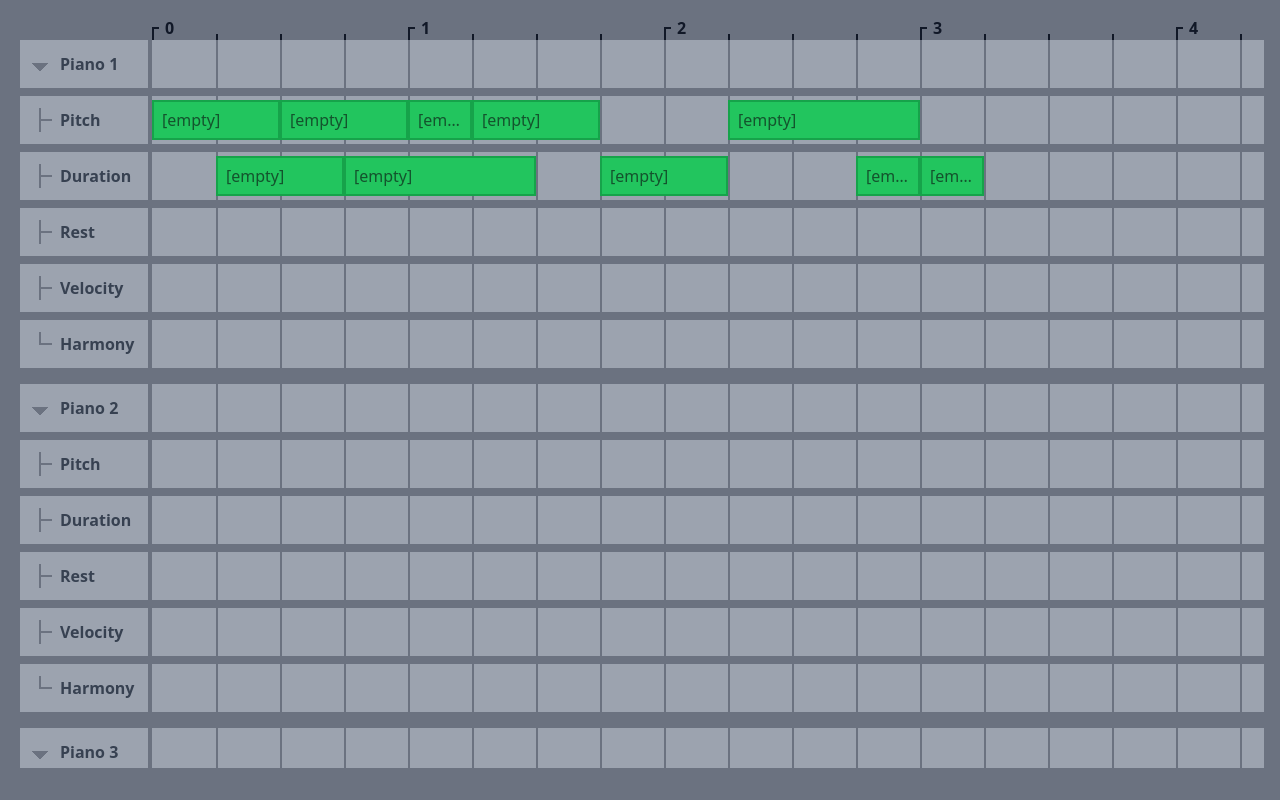
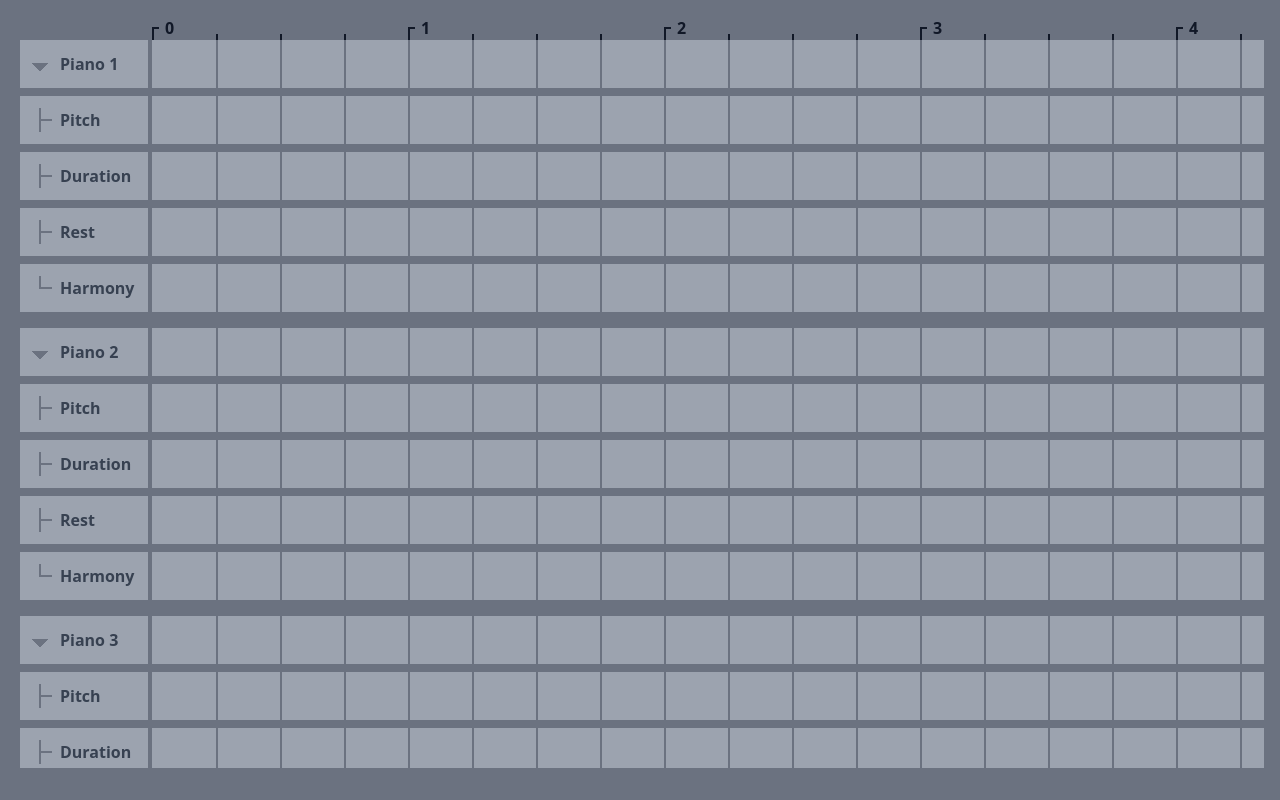
Before and after one commit to davi4046/Polyfoni, a Svelte app: page / in a window 1280 px wide. Built offline with nearby package versions, Linux system fonts and the light colour scheme.

Commit message:
Track changes to children array in TimelineNode

```diff
--- a/src/App.svelte
+++ b/src/App.svelte
@@ -1,51 +1,18 @@
 <script lang="ts">
-    import { writable } from "svelte/store";
     import Timeline from "./lib/components/Timeline.svelte";
 
-    import {
-        TimelineModel,
-        VoiceModel,
-        TrackModel,
-        ItemModel,
-    } from "./lib/models";
+    import { Controller } from "./lib/controller";
 
-    let timeline = new TimelineModel(64, [
-        new VoiceModel("Piano 1", [
-            new TrackModel(0, [
-                new ItemModel(0, 2),
-                new ItemModel(2, 4),
-                new ItemModel(4, 5),
-                new ItemModel(5, 7),
-                new ItemModel(9, 12),
-            ]),
-            new TrackModel(1, [
-                new ItemModel(1, 3),
-                new ItemModel(3, 6),
-                new ItemModel(7, 9),
-                new ItemModel(11, 12),
-                new ItemModel(12, 13),
-            ]),
-            new TrackModel(2),
-            new TrackModel(3),
-            new TrackModel(4),
-        ]),
-        new VoiceModel("Piano 2", [
-            new TrackModel(0),
-            new TrackModel(1),
-            new TrackModel(2),
-            new TrackModel(3),
-            new TrackModel(4),
-        ]),
-        new VoiceModel("Piano 3", [
-            new TrackModel(0),
-            new TrackModel(1),
-            new TrackModel(2),
-            new TrackModel(3),
-            new TrackModel(4),
-        ]),
-    ]).store;
+    let controller = new Controller();
+
+    controller.timeline.createVoice("Piano 1");
+    controller.timeline.createVoice("Piano 2");
+    controller.timeline.createVoice("Piano 3");
+    controller.timeline.createVoice("Piano 4");
+
+    let store = controller.timeline.store;
 </script>
 
 <main class="h-full">
-    <Timeline bind:data={$timeline}></Timeline>
+    <Timeline bind:data={$store}></Timeline>
 </main>
--- a/src/lib/components/MidiTrackHeader.svelte
+++ b/src/lib/components/MidiTrackHeader.svelte
@@ -20,6 +20,6 @@
         >
             <ArrowDown />
         </button>
-        <p class="font-semibold text-gray-700">{data.name}</p>
+        <p class="font-semibold text-gray-700">{data.label}</p>
     </div>
 </TrackShell>
--- a/src/lib/components/Timeline.svelte
+++ b/src/lib/components/Timeline.svelte
@@ -3,8 +3,6 @@
     import VoiceHeader from "./VoiceHeader.svelte";
     import BigMarker from "./svg/BigMarker.svelte";
     import SmallMarker from "./svg/SmallMarker.svelte";
-    import Track from "./Track.svelte";
-    import TrackHeader from "./TrackHeader.svelte";
 
     import { TimelineModel } from "../models";
     import { onMount } from "svelte";
@@ -17,7 +15,6 @@
 
         for (let element of hScroll) {
             element.addEventListener("wheel", (event) => {
-                console.log("horizontal scroll");
                 let wheelEvent = <WheelEvent>event;
                 for (let element of hScroll) {
                     element.scrollLeft += wheelEvent.deltaX;
@@ -26,7 +23,6 @@
         }
         for (let element of vScroll) {
             element.addEventListener("wheel", (event) => {
-                console.log("vertical scroll");
                 let wheelEvent = <WheelEvent>event;
                 for (let element of vScroll) {
                     element.scrollTop += wheelEvent.deltaY;
--- a/src/lib/components/TrackHeader.svelte
+++ b/src/lib/components/TrackHeader.svelte
@@ -6,32 +6,6 @@
     import { TrackModel } from "../models";
 
     export let data: TrackModel;
-
-    let label: string;
-
-    switch (data.type) {
-        case 0:
-            label = "Pitch";
-            break;
-        case 1:
-            label = "Duration";
-            break;
-        case 2:
-            label = "Rest";
-            break;
-        case 3:
-            label = "Velocity";
-            break;
-        case 4:
-            label = "Harmony";
-            break;
-        case 5:
-            label = "Meter";
-            break;
-        case 6:
-            label = "Tempo";
-            break;
-    }
 
     let pos: number;
     let lastPos: number;
@@ -53,6 +27,6 @@
                 {/if}
             </div>
         {/if}
-        <p class="font-semibold text-gray-700">{label}</p>
+        <p class="font-semibold text-gray-700">{data.label}</p>
     </div>
 </TrackShell>
--- a/src/lib/controller.ts
+++ b/src/lib/controller.ts
@@ -1,7 +1,6 @@
-import { get } from "svelte/store";
-
 import { listen } from "@tauri-apps/api/event";
 
+import { ChangeTracker } from "./change-tracker";
 import Popup from "./components/Popup.svelte";
 import {
     GhostItemModel,
@@ -11,8 +10,6 @@ import {
     TimelineModel,
     TrackModel,
 } from "./models";
-
-import type { Writable } from "svelte/store";
 
 export class Controller {
     private _hoveredBeat: number | null = null;
@@ -26,15 +23,24 @@ export class Controller {
     private _clickedHandle: ItemHandleModel | null = null;
 
     private _selectedItems: ItemModel[] = [];
-
     private _selectedItemOnClick = false;
 
     public highlight: HighlightModel | null = null;
+    public ghostItems: GhostItemModel[] = [];
 
-    public ghostItems: GhostItemModel[] = [];
+    private _timeline: TimelineModel;
+    private _tracker = new ChangeTracker();
+
+    get timeline() {
+        return this._timeline;
+    }
 
     get selectedItems() {
         return this._selectedItems;
+    }
+
+    get tracker() {
+        return this._tracker;
     }
 
     setHoveredTrack(newTrack: TrackModel | null) {
@@ -50,12 +56,6 @@ export class Controller {
         this.updateCursor();
     }
 
-    private refreshTimeline() {
-        this._store.update((value) => {
-            return value;
-        });
-    }
-
     private makeHighlight(
         fromBeat: number,
         toBeat: number,
@@ -66,9 +66,7 @@ export class Controller {
             return;
         }
 
-        let timeline = get(this._store);
-
-        let tracks = timeline.getTracksFromTo(fromTrack, toTrack);
+        let tracks = this._timeline.getTracksFromTo(fromTrack, toTrack);
 
         if (tracks == null) {
             return;
@@ -86,8 +84,6 @@ export class Controller {
         fromTrack: TrackModel,
         toTrack: TrackModel
     ) {
-        let timeline = get(this._store);
-
         /* Calculate Beat Offset */
 
         let minBeat = this._selectedItems[0].start;
@@ -105,7 +101,7 @@ export class Controller {
         let beatOffset = Math.round(toBeat - fromBeat);
 
         beatOffset = Math.max(beatOffset, -minBeat);
-        beatOffset = Math.min(beatOffset, timeline.length - maxBeat);
+        beatOffset = Math.min(beatOffset, this._timeline.length - maxBeat);
 
         /* Calculate Track Offset */
 
@@ -127,7 +123,7 @@ export class Controller {
             }
         });
 
-        const tracksPerVoice = 5; //IMPORTANT: Update if number of tracks per voice increases
+        const tracksPerVoice = 4; //IMPORTANT: Update if number of tracks per voice changes
 
         let trackOffset = toTrackIndex - fromTrackIndex;
 
@@ -154,7 +150,7 @@ export class Controller {
             }
         });
 
-        let voiceCount = timeline.children.length;
+        let voiceCount = this._timeline.children.length;
 
         let voiceOffset = toVoiceIndex - fromVoiceIndex;
 
@@ -172,7 +168,9 @@ export class Controller {
                     item.parent!.parent!.getIndex()! + voiceOffset;
 
                 let newTrack =
-                    timeline.children[newVoiceIndex].children[newTrackIndex];
+                    this._timeline.children[newVoiceIndex].children[
+                        newTrackIndex
+                    ];
 
                 newGhostItems = newGhostItems.concat(
                     new GhostItemModel(item, newStart, newEnd, newTrack)
@@ -291,7 +289,7 @@ export class Controller {
                 );
                 this._selectedItems = [];
             }
-            this.refreshTimeline();
+            this._timeline.refresh();
         }
     }
 
@@ -311,7 +309,9 @@ export class Controller {
         }
     }
 
-    constructor(private _store: Writable<TimelineModel>) {
+    constructor() {
+        this._timeline = new TimelineModel(this);
+
         document.addEventListener("mousedown", (event) => {
             if (event.button != 0) {
                 return;
@@ -343,7 +343,7 @@ export class Controller {
 
             this.highlight = null;
 
-            this.refreshTimeline();
+            this._timeline.refresh();
             this.updateCursor();
         });
 
@@ -373,7 +373,7 @@ export class Controller {
 
             this._selectedItemOnClick = false;
 
-            this.refreshTimeline();
+            this._timeline.refresh();
             this.updateCursor();
         });
 
@@ -384,9 +384,7 @@ export class Controller {
 
             let pos = event.clientX - area.offsetLeft + area.scrollLeft;
 
-            let timeline = get(this._store);
-
-            let beat = Math.min(Math.max(pos / 64, 0), timeline.length);
+            let beat = Math.min(Math.max(pos / 64, 0), this._timeline.length);
 
             this._hoveredBeat = beat;
             this.drag();
@@ -397,7 +395,7 @@ export class Controller {
         document.addEventListener("dblclick", (_) => {
             const app = document.getElementById("app");
             const onClose = () => {
-                this.refreshTimeline();
+                this._timeline.refresh();
             };
             if (this._hoveredItem && app) {
                 new Popup({
@@ -415,14 +413,15 @@ export class Controller {
                 this.highlight.tracks.forEach((track) => {
                     let newItem = new ItemModel(
                         this.highlight!.start,
-                        this.highlight!.end
+                        this.highlight!.end,
+                        this
                     );
                     track.addChild(newItem);
                 });
 
                 this.highlight = null;
 
-                this.refreshTimeline();
+                this._timeline.refresh();
             }
         });
 
@@ -443,7 +442,7 @@ export class Controller {
 
             this._selectedItems = [];
 
-            this.refreshTimeline();
+            this._timeline.refresh();
         });
     }
 }
--- a/src/lib/models.ts
+++ b/src/lib/models.ts
@@ -9,10 +9,8 @@ abstract class TreeNode<
     private _parent: T | null = null;
     private _children: U[] = [];
 
-    constructor(children: U[] = []) {
-        children.forEach((c) => {
-            this.addChild(c);
-        });
+    constructor(children: U[]) {
+        this._children = children;
     }
 
     get parent() {
@@ -66,52 +64,43 @@ abstract class TimelineNode<
     T extends TimelineNode<any, any> | null,
     U extends TimelineNode<any, any> | null,
 > extends TreeNode<T, U> {
-    private _controller: Controller | null = null;
-
-    protected set controller(newController: Controller | null) {
-        this._controller = newController;
-        this.children.forEach((child) => {
-            if (child) {
-                child.controller = newController;
-            }
-        });
-    }
-
     get controller() {
         return this._controller;
     }
 
-    set parent(newParent: T | null) {
-        super.parent = newParent;
-        this.controller = newParent != null ? newParent.controller : null;
-    }
-
-    get parent() {
-        return super.parent;
-    }
-
-    addChild(child: U): void {
-        super.addChild(child);
-        if (child) {
-            child.controller = this.controller;
-        }
-    }
-
-    removeChild(child: U): void {
-        super.removeChild(child);
-        if (child) {
-            child.controller = null;
-        }
+    constructor(private _controller: Controller) {
+        super(_controller.tracker.create([]));
     }
 }
 
 export class TimelineModel extends TimelineNode<null, VoiceModel> {
-    public output = new TimelineOutput();
+    private _store = writable(this);
 
-    public meterTrack = new TrackModel(5);
-    public tempoTrack = new TrackModel(6);
+    get store() {
+        return this._store;
+    }
 
-    public store = writable(this);
+    public length = 64;
+
+    createVoice(label: string) {
+        let newVoice = new VoiceModel(this.controller);
+        newVoice.label = label;
+
+        newVoice.createTrack("Pitch");
+        newVoice.createTrack("Duration");
+        newVoice.createTrack("Rest");
+        newVoice.createTrack("Harmony");
+
+        this.addChild(newVoice);
+
+        return newVoice;
+    }
+
+    refresh() {
+        this._store.update((value) => {
+            return value;
+        });
+    }
 
     getTracksFromTo(fromTrack: TrackModel, toTrack: TrackModel) {
         let tracks: TrackModel[] = [];
@@ -173,37 +162,25 @@ export class TimelineModel extends TimelineNode<null, VoiceModel> {
         }
         return null;
     }
+}
 
-    constructor(
-        public length: number,
-        children: VoiceModel[] = []
-    ) {
-        super(children);
-        this.controller = new Controller(this.store);
+export class VoiceModel extends TimelineNode<TimelineModel, TrackModel> {
+    public label = "";
+    public isCollapsed = false;
+
+    createTrack(label: string) {
+        let newTrack = new TrackModel(this.controller);
+        newTrack.label = label;
+
+        this.addChild(newTrack);
+
+        return newTrack;
     }
 }
 
-export class VoiceModel extends TimelineNode<TimelineModel, TrackModel> {
-    constructor(
-        public name: string,
-        children: TrackModel[] = [],
-        public isCollapsed = false
-    ) {
-        super(children);
-    }
-}
+export class TrackModel extends TimelineNode<VoiceModel, ItemModel> {
+    public label = "";
 
-enum TrackType {
-    Pitch,
-    Duration,
-    Rest,
-    Velocity,
-    Harmony,
-    Meter,
-    Tempo,
-}
-
-export class TrackModel extends TimelineNode<VoiceModel, ItemModel> {
     clearInterval(start: number, end: number) {
         this.children.sort((a, b) => {
             if (a.start < b.start) {
@@ -257,13 +234,6 @@ export class TrackModel extends TimelineNode<VoiceModel, ItemModel> {
         this.clearInterval(child.start, child.end);
         super.addChild(child);
     }
-
-    constructor(
-        public type: TrackType,
-        children: ItemModel[] = []
-    ) {
-        super(children);
-    }
 }
 
 export class ItemModel extends TimelineNode<TrackModel, null> {
@@ -302,19 +272,11 @@ export class ItemModel extends TimelineNode<TrackModel, null> {
 
     set parent(newParent: TrackModel | null) {
         super.parent = newParent;
+        this.updateHandles();
     }
 
     get parent() {
         return super.parent;
-    }
-
-    set controller(newController: Controller | null) {
-        super.controller = newController;
-        this.updateHandles();
-    }
-
-    get controller() {
-        return super.controller;
     }
 
     move(newStart: number, newTrack: TrackModel) {
@@ -371,14 +333,11 @@ export class ItemModel extends TimelineNode<TrackModel, null> {
 
     constructor(
         private _start: number,
-        private _end: number
+        private _end: number,
+        controller: Controller
     ) {
-        super();
+        super(controller);
     }
-}
-
-export class TimelineOutput {
-    public harmonicSum = new TrackModel(4);
 }
 
 export class HighlightModel {
```
